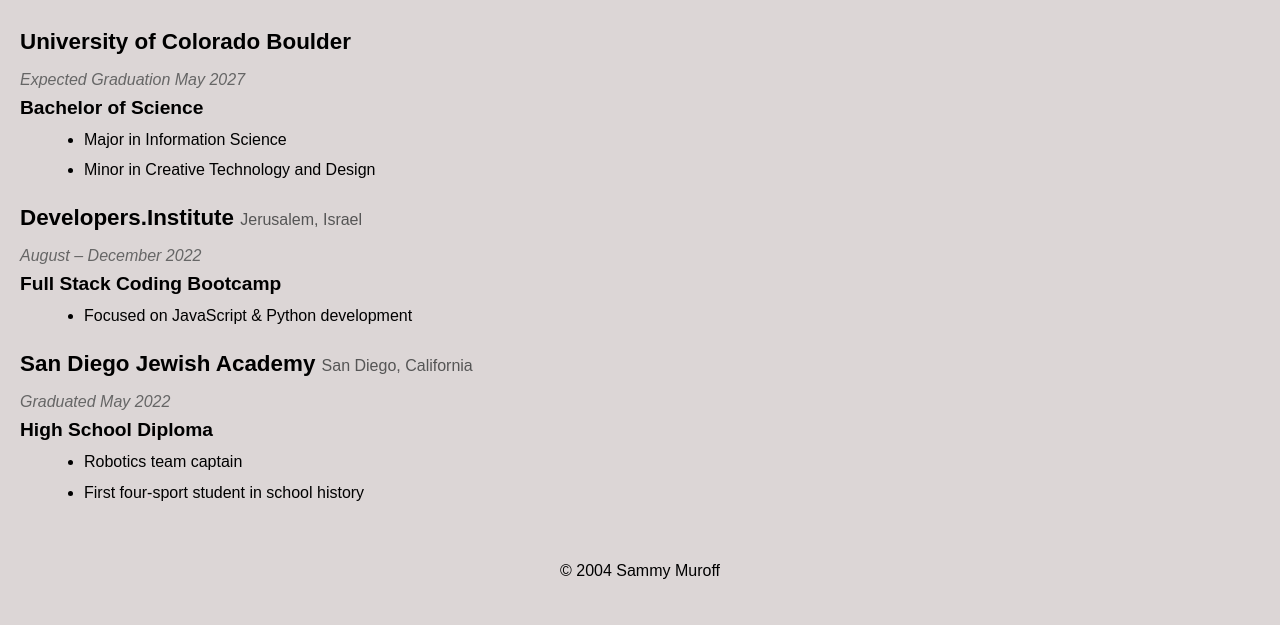
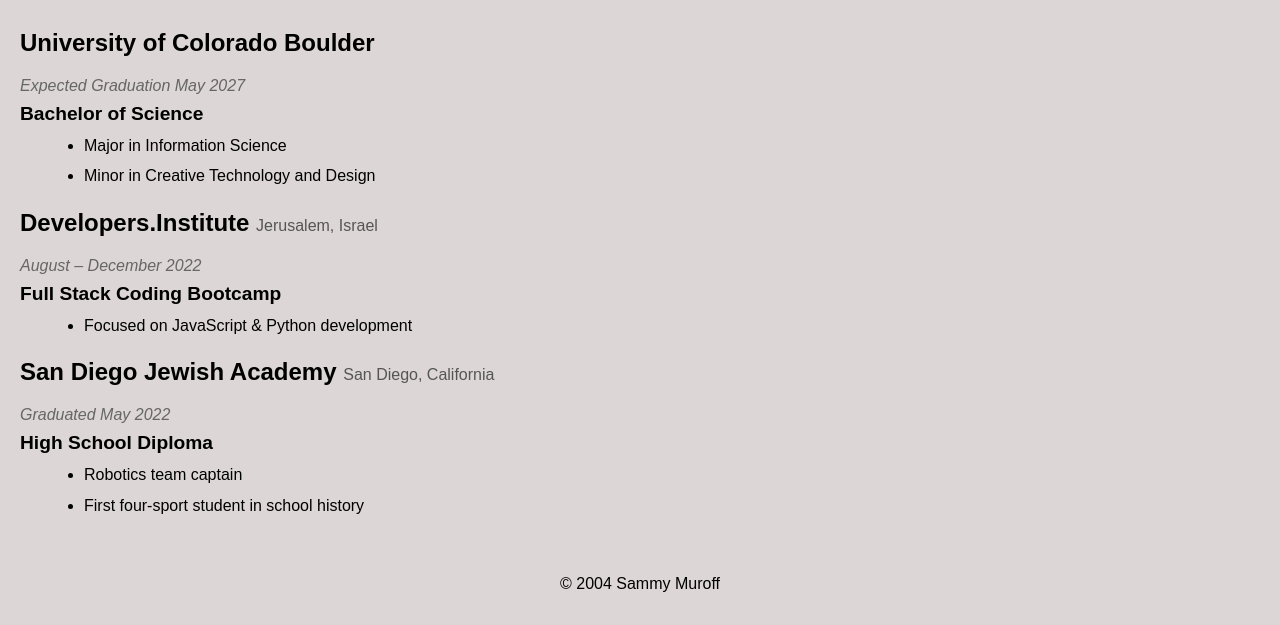
Before and after one commit to shmelly22/Multi_Page_Portfolio_With_Style, a plain HTML site: page Education.html in a window 1280 px wide. Shown: the part 188-813 px from the top of the page. Drawn offline with Linux system fonts and the light colour scheme.

Commit message:
Update Education.html

```diff
--- a/Education.html
+++ b/Education.html
@@ -22,12 +22,12 @@
 
   <main>
     <section class="education">
-    <h2 class="education-header">Education</h2>
+    <h3 class="education-header">Education</h3>
 
     <div class="education-grid">
 
       <div class="edu">
-        <h3>University of Colorado Boulder</h3>
+        <h2>University of Colorado Boulder</h2>
         <p class="date">Expected Graduation May 2027</p>
         <h4>Bachelor of Science</h4>
         <ul>
@@ -37,7 +37,7 @@
       </div>
 
       <div class="edu">
-        <h3>Developers.Institute <span class="location">Jerusalem, Israel</span></h3>
+        <h2>Developers.Institute <span class="location">Jerusalem, Israel</span></h2>
         <p class="date">August – December 2022</p>
         <h4>Full Stack Coding Bootcamp</h4>
         <ul>
@@ -46,7 +46,7 @@
       </div>
 
       <div class="edu">
-        <h3>San Diego Jewish Academy <span class="location">San Diego, California</span></h3>
+        <h2>San Diego Jewish Academy <span class="location">San Diego, California</span></h2>
         <p class="date">Graduated May 2022</p>
         <h4>High School Diploma</h4>
         <ul>
```
